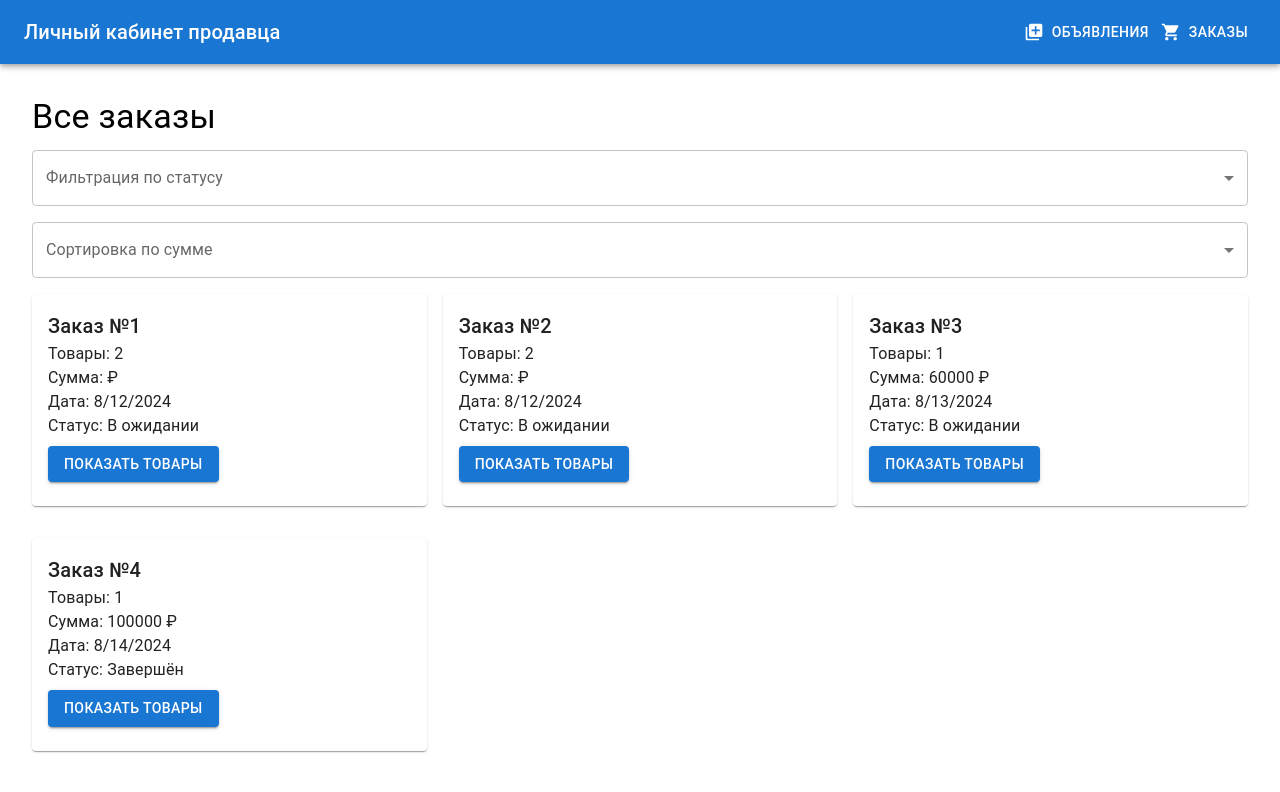
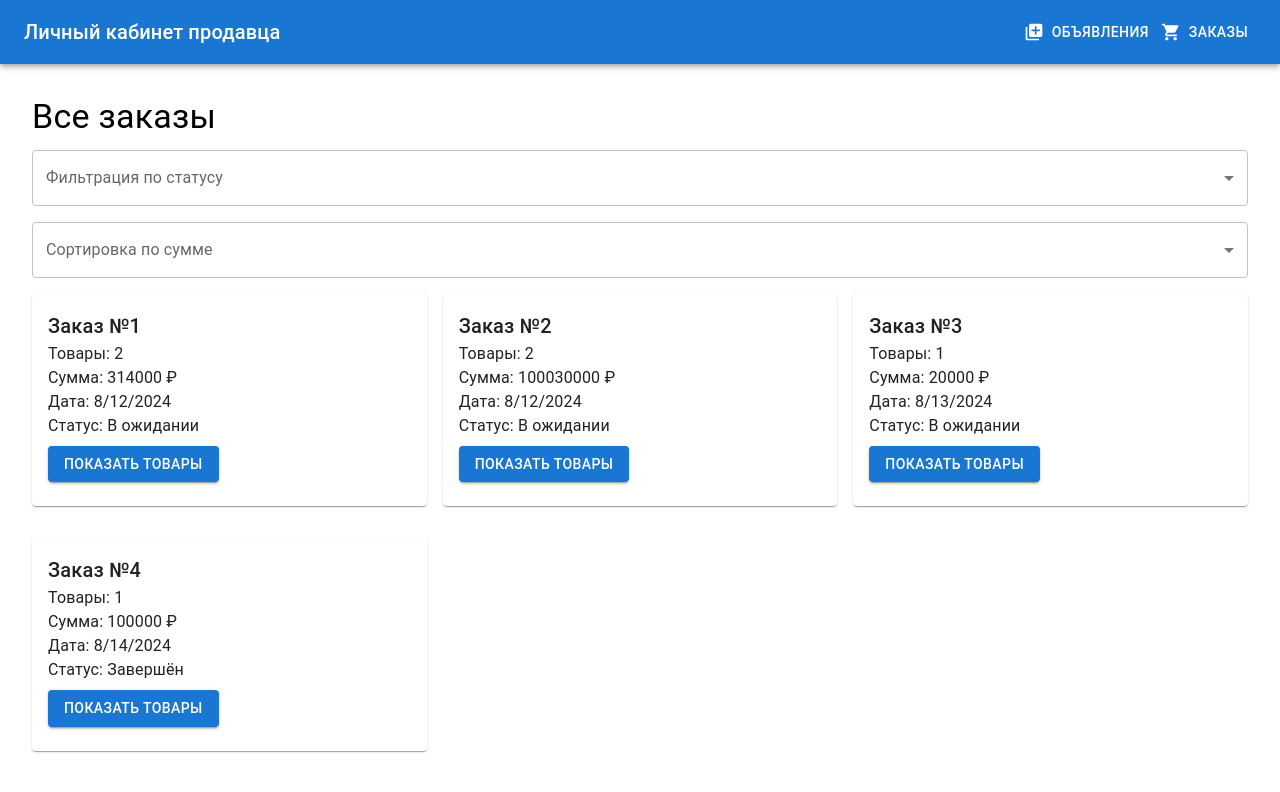
Before and after one commit to Gajimuradov/Marketplace, a React (Vite) app: page /orders in a window 1280 px wide. Shown: the top 792 px of the page. Built offline with nearby package versions, Linux system fonts and the light colour scheme; data requests are answered from the project's data file.

Commit message:
fix-order-cardname-length-and-summ

```diff
--- a/src/components/OrderCard.tsx
+++ b/src/components/OrderCard.tsx
@@ -16,12 +16,21 @@ const OrderCard = ({ order }: OrderCardProps) => {
     navigate(`/advertisements/${itemId}`); // Переход на страницу объявления по его ID
   };
 
+  // Рассчитываем общую сумму заказа
+  const calculateTotalAmount = () => {
+    return order.items.reduce(
+      (total, item) => total + item.price * item.count,
+      0
+    );
+  };
+
   return (
     <Card sx={{ marginBottom: 2 }}>
       <CardContent>
         <Typography variant="h6">Заказ №{order.id}</Typography>
         <Typography>Товары: {order.items.length}</Typography>
-        <Typography>Сумма: {order.totalAmount} ₽</Typography>
+        <Typography>Сумма: {calculateTotalAmount()} ₽</Typography>{' '}
+        {/* Используем функцию для расчёта суммы */}
         <Typography>
           Дата: {new Date(order.createdAt).toLocaleDateString()}
         </Typography>
@@ -35,7 +44,6 @@ const OrderCard = ({ order }: OrderCardProps) => {
         >
           {showItems ? 'Скрыть товары' : 'Показать товары'}
         </Button>
-
         {/* Список товаров */}
         {showItems && (
           <Box sx={{ marginTop: 2 }}>
@@ -45,8 +53,12 @@ const OrderCard = ({ order }: OrderCardProps) => {
                 sx={{ cursor: 'pointer', marginBottom: 1 }}
                 onClick={() => handleItemClick(item.id)}
               >
+                {/* Ограничиваем длину названия товара до 20 символов */}
                 <Typography sx={{ color: 'blue' }} variant="body1">
-                  {item.name} - {item.price} ₽ x {item.count}
+                  {item.name.length > 20
+                    ? `${item.name.slice(0, 20)}...`
+                    : item.name}{' '}
+                  - {item.price} ₽ x {item.count}
                 </Typography>
               </Box>
             ))}
```
Also changed, not shown: db.json (+10 -0 lines), src/api/api.ts (line endings or trailing spaces).
